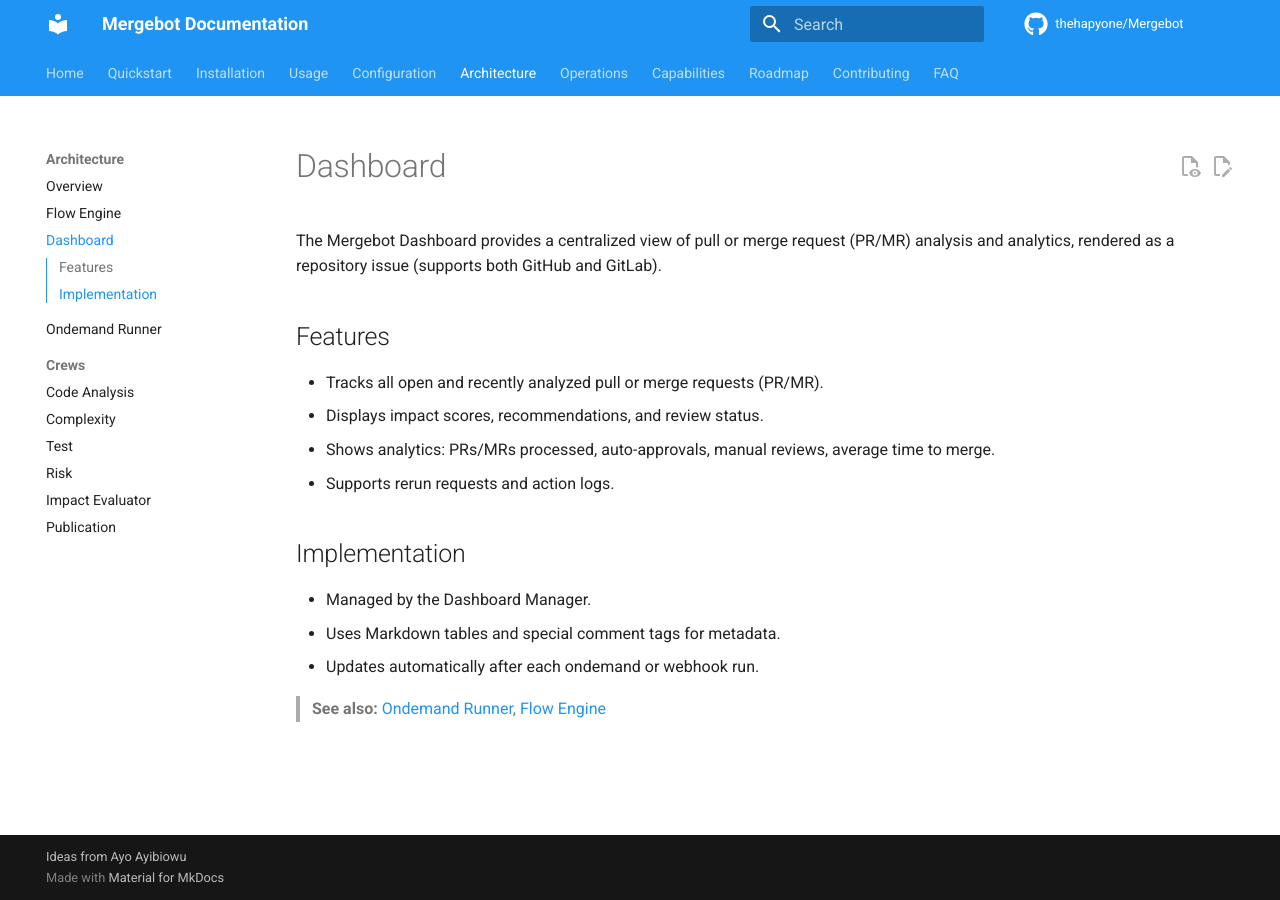
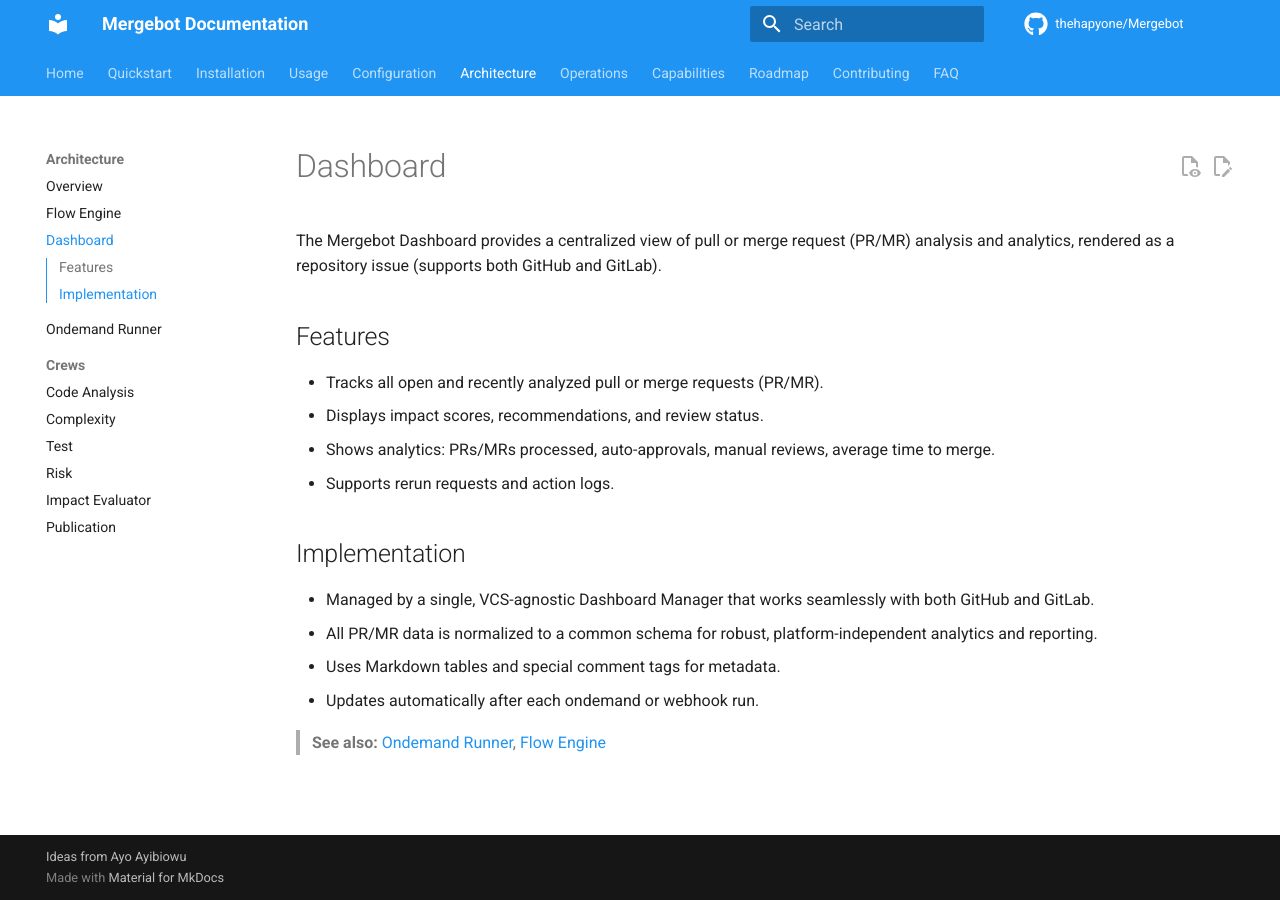
Before and after one commit to thehapyone/Mergebot, an MkDocs documentation site: the page built from docs/architecture/dashboard.md, in a window 1280 px wide. Built offline with MkDocs 1.6.1 and Material for MkDocs 9.7.7, drawn with Linux system fonts in a browser that asks for light colours; comment, search, counter and statistics services are not loaded.

Commit message:
Make dashboard and ondemand runner VCS-agnostic; update config, fix typo
- Update docs to clarify Dashboard Manager and Ondemand Runner are VCS-agnostic and normalize PR/MR data for GitHub and GitLab
- Change default repository type to "gitlab" in config.yaml
- Fix typo in logger call: use exc_info instead of exec_info in config_manager.py

```diff
--- a/docs/architecture/dashboard.md
+++ b/docs/architecture/dashboard.md
@@ -11,7 +11,8 @@
 
 ## Implementation
 
-- Managed by the Dashboard Manager.
+- Managed by a single, VCS-agnostic Dashboard Manager that works seamlessly with both GitHub and GitLab.
+- All PR/MR data is normalized to a common schema for robust, platform-independent analytics and reporting.
 - Uses Markdown tables and special comment tags for metadata.
 - Updates automatically after each ondemand or webhook run.
 
```
Also changed, not shown: docs/architecture/ondemand_runner.md (+2 -0 lines), 2 other files.
